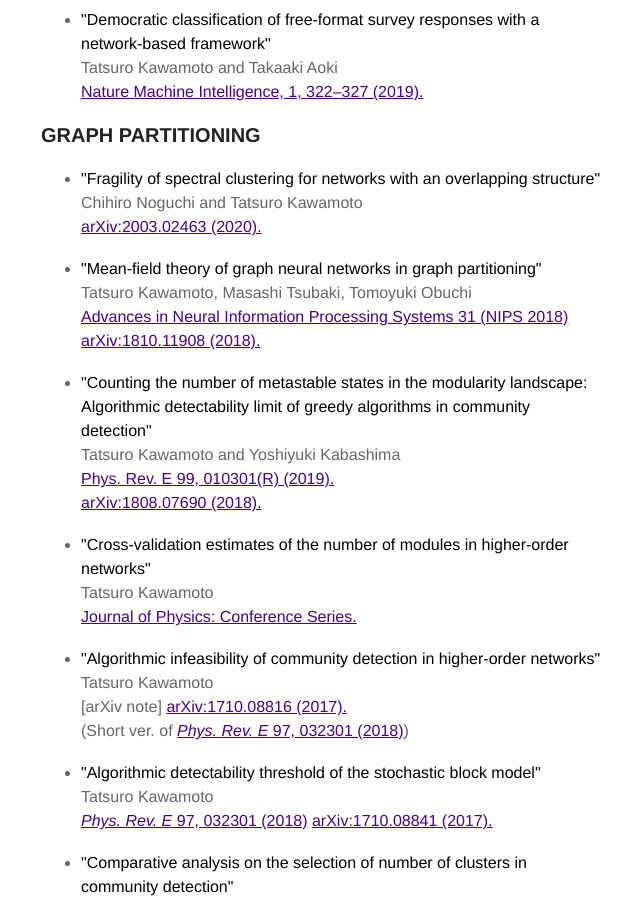
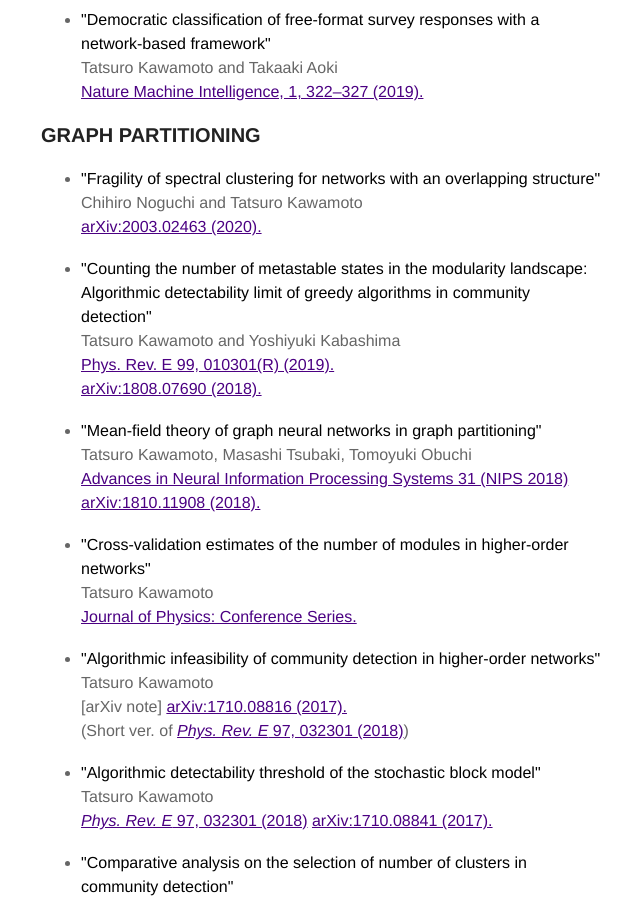
Before and after one commit to tatsuro-kawamoto-jp/tatsuro-kawamoto-jp.github.io, a Jekyll site: the page built from index.html, in a window 1280 px wide and 900 px high, scrolled down 755 px. Shown: the whole window, without its empty margins (319-959 px from the left). Built offline with Jekyll 4.4.1, drawn with Linux system fonts in a browser that asks for light colours.

Commit message:
Update index.html

```diff
--- a/index.html
+++ b/index.html
@@ -24,17 +24,17 @@ title: Home
   </li>
   <br />
   <li>
+    <strong>"Counting the number of metastable states in the modularity landscape: Algorithmic detectability limit of greedy algorithms in community detection"</strong><br />
+    Tatsuro Kawamoto and Yoshiyuki Kabashima<br />
+    <a href="https://journals.aps.org/pre/abstract/10.1103/PhysRevE.99.010301" target="_blank">Phys. Rev. E 99, 010301(R) (2019).</a><br />
+    <a href="https://arxiv.org/abs/1808.07690" target="_blank">arXiv:1808.07690 (2018).</a>
+  </li>
+  <br />
+  <li>
     <strong>"Mean-field theory of graph neural networks in graph partitioning"</strong><br />
     Tatsuro Kawamoto, Masashi Tsubaki, Tomoyuki Obuchi<br />
     <a href="http://papers.nips.cc/paper/7689-mean-field-theory-of-graph-neural-networks-in-graph-partitioning" target="_blank">Advances in Neural Information Processing Systems 31 (NIPS 2018)</a><br />
     <a href="https://arxiv.org/abs/1810.11908" target="_blank">arXiv:1810.11908 (2018).</a>
-  </li>
-  <br />
-  <li>
-    <strong>"Counting the number of metastable states in the modularity landscape: Algorithmic detectability limit of greedy algorithms in community detection"</strong><br />
-    Tatsuro Kawamoto and Yoshiyuki Kabashima<br />
-    <a href="https://journals.aps.org/pre/abstract/10.1103/PhysRevE.99.010301" target="_blank">Phys. Rev. E 99, 010301(R) (2019).</a><br />
-    <a href="https://arxiv.org/abs/1808.07690" target="_blank">arXiv:1808.07690 (2018).</a>
   </li>
   <br />
   <li>
```
